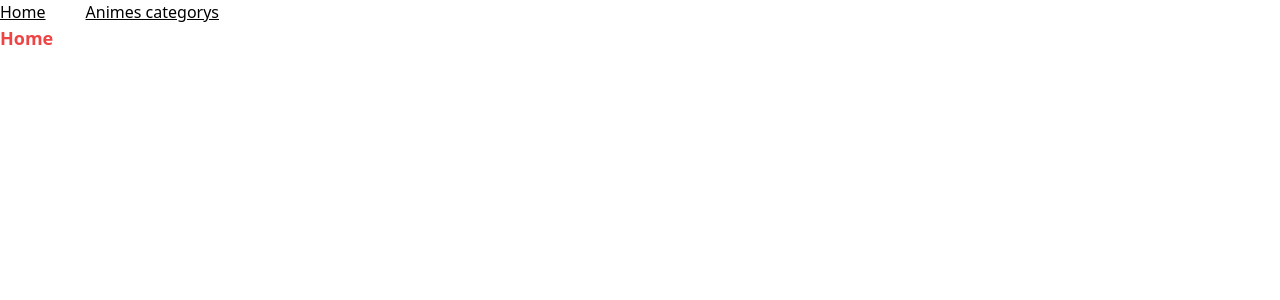
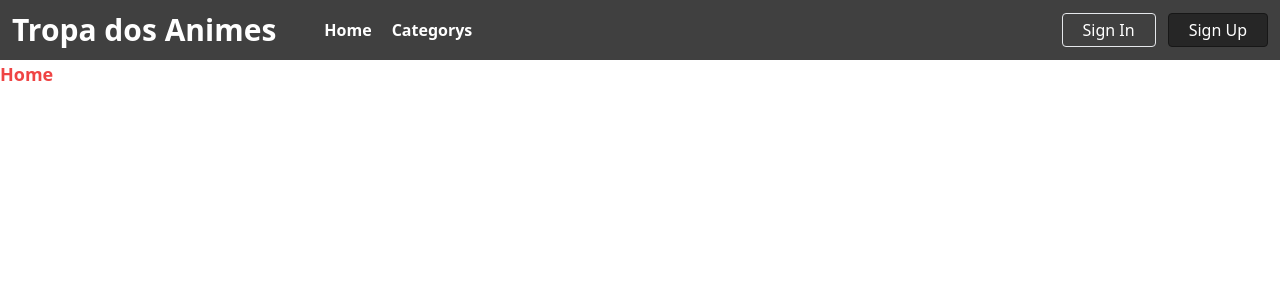
Before and after one commit to thalesmariiano/tropadosanimes.com.br, a Vue app: page / in a window 1280 px wide. Shown: the top 300 px of the page. Built offline with nearby package versions, Linux system fonts and the light colour scheme.

Commit message:
AppHeader added and other things

```diff
--- a/src/App.vue
+++ b/src/App.vue
@@ -1,11 +1,11 @@
 <script setup>
-  import { RouterLink, RouterView } from 'vue-router'
+  import { RouterView } from 'vue-router'
+  import AppHeader from '@/components/AppHeader.vue'
 </script>
 
 <template>
 
-  <RouterLink to="/" class="mr-10 underline mb-10">Home</RouterLink>
-  <RouterLink to="/category" class="underline mb-10">Animes categorys</RouterLink>
+  <AppHeader />
+  <RouterView />
 
-  <RouterView />
 </template>
--- /dev/null
+++ b/src/components/AppHeader.vue
@@ -0,0 +1,21 @@
+<script setup>
+	import { RouterLink } from 'vue-router'
+</script>
+
+<template>
+	<header class="w-full p-3 flex justify-between items-center bg-neutral-700">
+		<div class="flex items-center">
+			<h1 class="text-white font-bold text-3xl">Tropa dos Animes</h1>
+
+			<nav class="flex items-center gap-x-5 ml-12">
+				<RouterLink to="/" class="font-semibold text-white">Home</RouterLink>
+			  	<RouterLink to="/categorys" class="font-semibold text-white">Categorys</RouterLink>
+			</nav>
+		</div>
+
+		<div class="space-x-3">
+		  	<button class="px-5 py-1 border rounded text-white">Sign In</button>
+		  	<button class="px-5 py-1 border border-neutral-900 rounded bg-neutral-800 text-white">Sign Up</button>
+		</div>
+	  </header>
+</template>
--- a/src/router/index.js
+++ b/src/router/index.js
@@ -9,9 +9,9 @@ const router = createRouter({
       component: () => import('../views/HomeView.vue')
     },
     {
-      path: '/category',
-      name: 'category',
-      component: () => import('../views/AnimesCategorysView.vue')
+      path: '/categorys',
+      name: 'categorys',
+      component: () => import('../views/CategorysView.vue')
     }
   ]
 })
```
Also changed, not shown: src/views/CategorysView.vue (renamed from src/views/AnimesCategorysView.vue).
